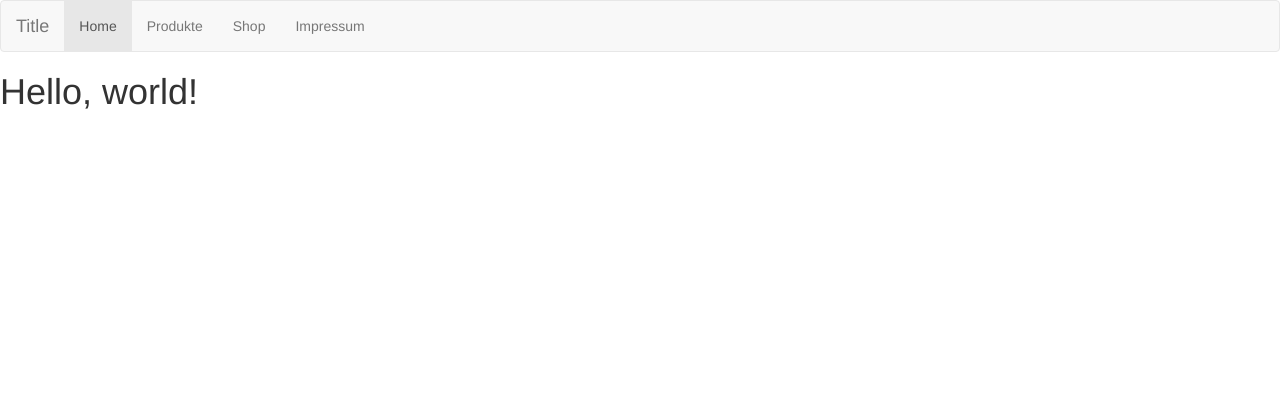
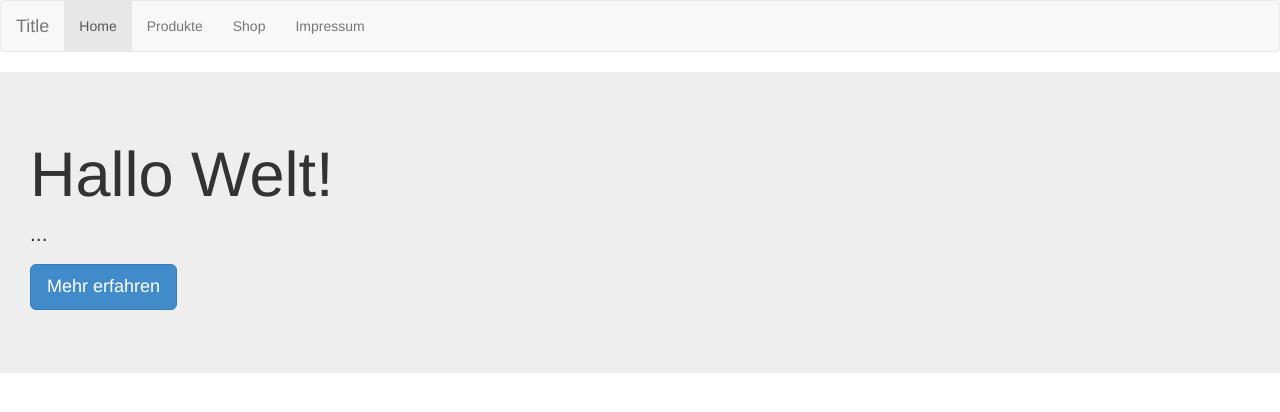
Before and after one commit to bkienzler/bkienzler.github.io, a plain HTML site: page index.html in a window 1280 px wide. Drawn offline with nearby package versions, Linux system fonts and the light colour scheme.

Commit message:
Update index.html

```diff
--- a/index.html
+++ b/index.html
@@ -36,7 +36,11 @@
 
 	</div>
 </div>
-    <h1>Hello, world!</h1>
+<div class="jumbotron">
+  <h1>Hallo Welt!</h1>
+  <p>...</p>
+  <p><a class="btn btn-primary btn-lg" role="button">Mehr erfahren</a></p>
+</div>
 
     <!-- jQuery (necessary for Bootstrap's JavaScript plugins) -->
     <script src="https://ajax.googleapis.com/ajax/libs/jquery/1.11.0/jquery.min.js"></script>
```
